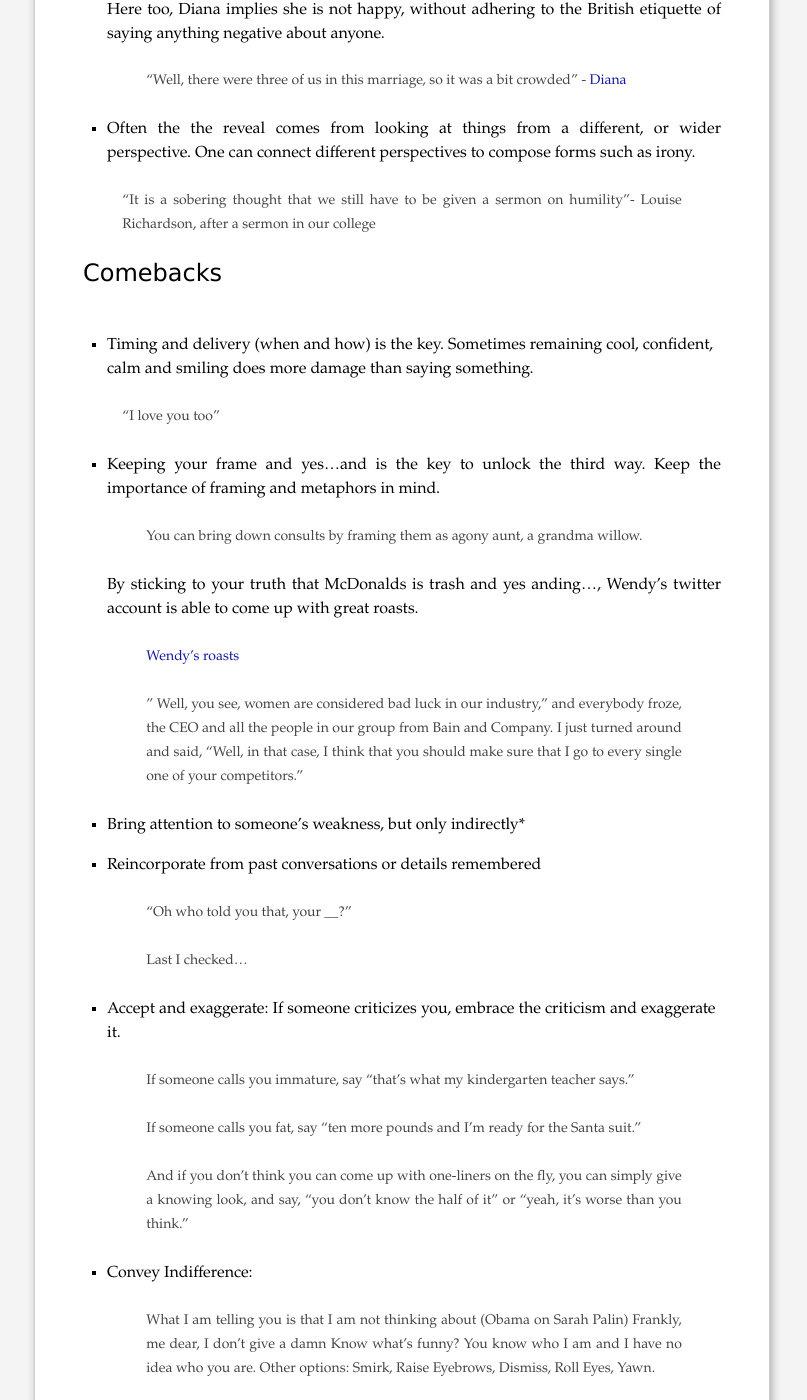
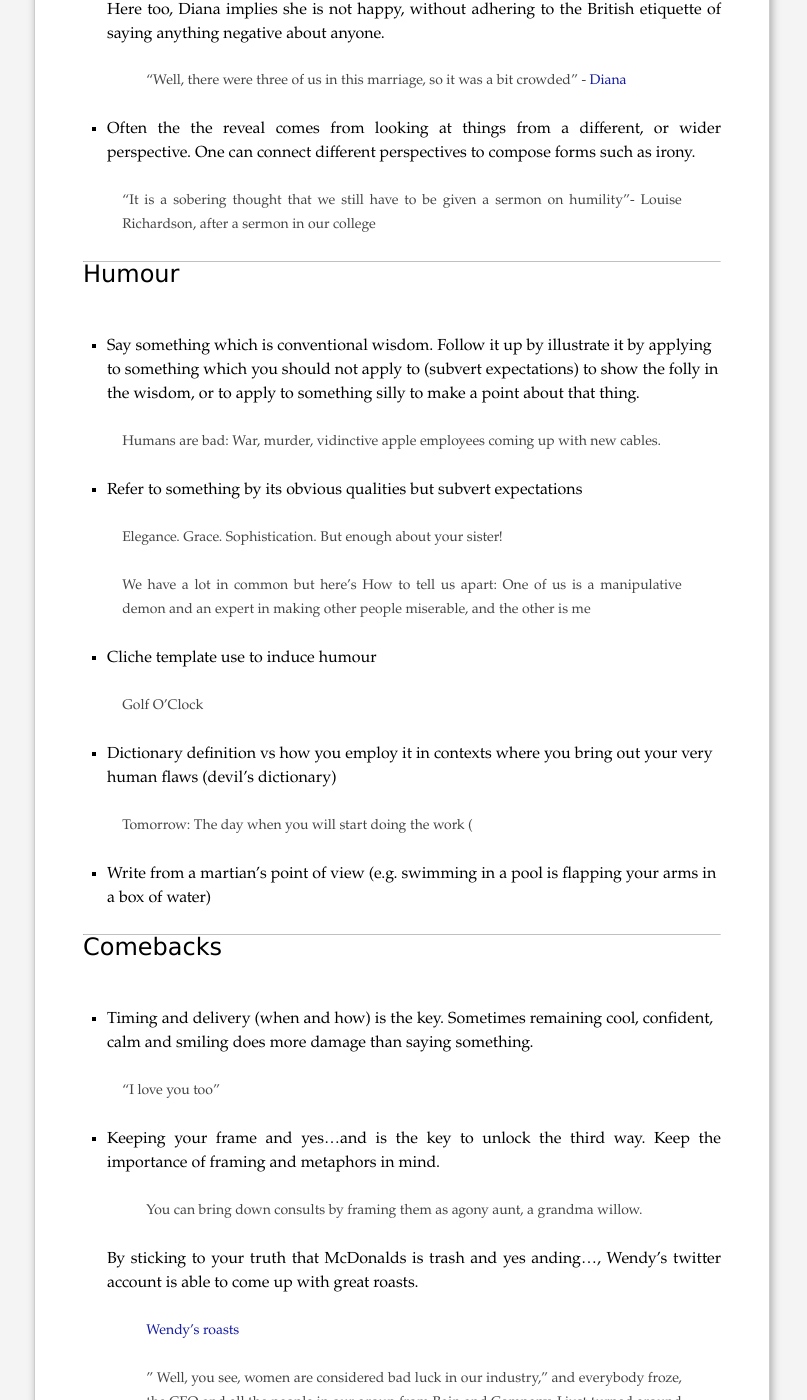
Before and after one commit to piyushahuja/piyushahuja.github.io, a Jekyll site: the page built from _posts/guides/2019-03-23-style.md, in a window 1280 px wide and 1400 px high, scrolled down 938 px. Shown: the whole window, without its empty margins (238-1045 px from the left). Built offline with Jekyll 4.4.1, drawn with Linux system fonts in a browser that asks for light colours.

Commit message:
Auto deployed

```diff
--- a/_posts/guides/2019-03-23-style.md
+++ b/_posts/guides/2019-03-23-style.md
@@ -35,6 +35,31 @@ permalink: /style
 * Often the the reveal comes from looking at things from a different, or wider perspective. One can connect different perspectives to compose forms such as irony.
 
 >  “It is a sobering thought that we still have to be given a sermon on humility”- Louise Richardson, after a sermon in our college
+
+----
+# Humour
+
+- Say something which is conventional wisdom. Follow it up by illustrate it by applying to something which you should not apply to  (subvert expectations) to show the folly in the wisdom, or to apply to something silly to make a point about that thing.
+
+> Humans are bad: War, murder, vidinctive apple employees coming up with new cables.
+
+* Refer to something by its obvious qualities but subvert expectations
+
+> Elegance. Grace. Sophistication. But enough about your sister!
+
+> We have a lot in common but here's How to tell us apart: One of us is a manipulative demon and an expert in making other people miserable, and the other is me
+
+* Cliche template use to induce humour
+
+> Golf O'Clock
+
+* Dictionary definition vs how you employ it in contexts where you bring out your very human flaws (devil's dictionary)
+
+> Tomorrow: The day when you will start doing the work (
+
+* Write from a martian's point of view (e.g. swimming in a pool is flapping your arms in a box of water)
+
+-----
 
 # Comebacks
 
```
